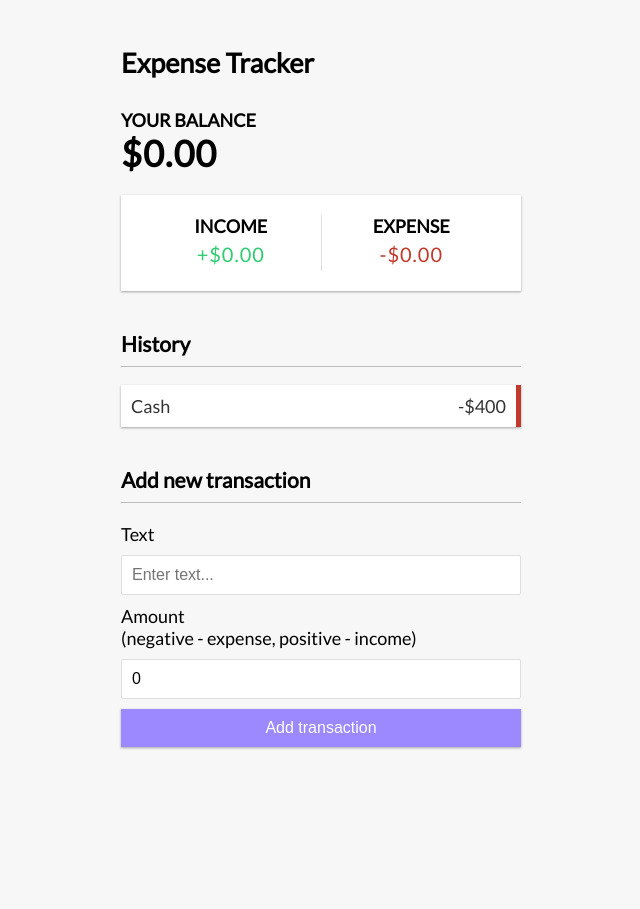
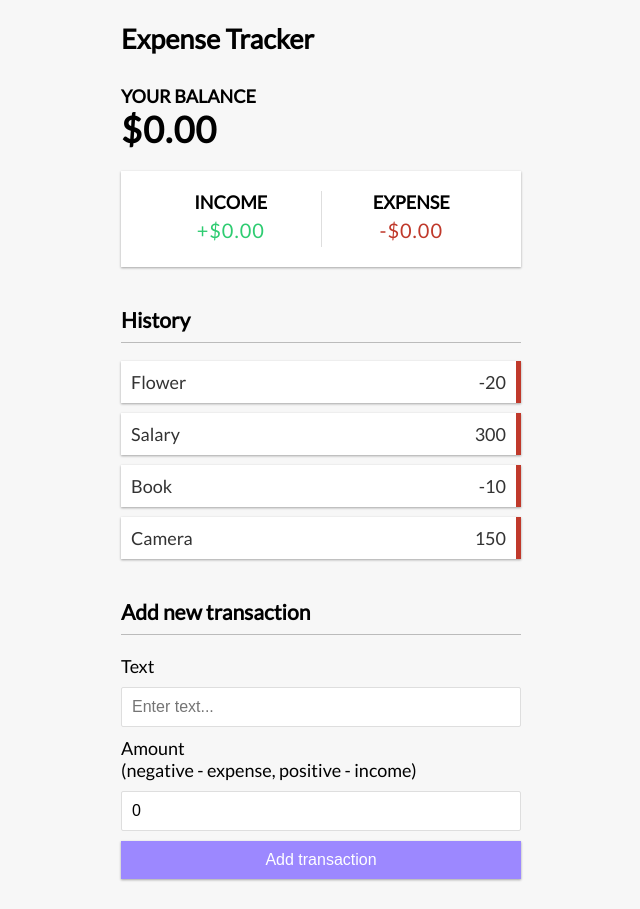
Before and after one commit to nejidevelops/expense-tracker, a React (Create React App) app in the folder client/: page / in a window 1280 px wide. Shown: the whole page, without its empty margins (319-959 px from the left). Before the commit the page ends 800 px from the top, so only its background shows below. Built offline with nearby package versions, Linux system fonts and the light colour scheme.

Commit message:
Implementing my context API in the Transaction List component

```diff
--- a/client/src/components/TransactionList.js
+++ b/client/src/components/TransactionList.js
@@ -1,13 +1,18 @@
-import React from 'react'
+import React, { useContext } from 'react'
+import { GlobalContext } from '../context/GlobalState'
 
 const TransactionList = () => {
+  const { transactions } = useContext(GlobalContext);
+
   return (
     <>
       <h3>History</h3>
       <ul className="list">
-        <li className="minus">
-          Cash <span>-$400</span><button class="delete-btn">x</button>
-        </li>
+        { transactions.map(transaction => (
+          <li key={transaction.id} className='minus'>
+            {transaction.text} <span>{transaction.amount}</span><button class="delete-btn">x</button>
+          </li>
+        ))}
       </ul>
     </>
   )
```
